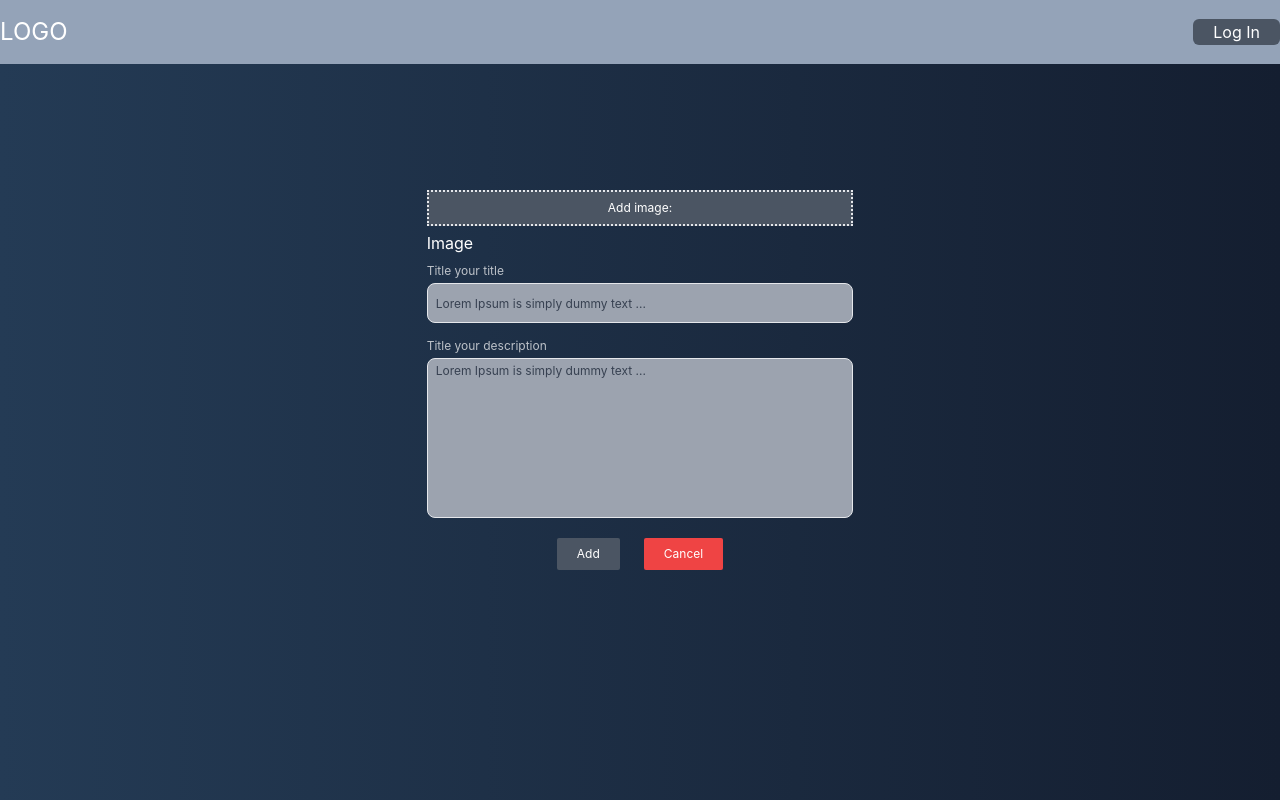
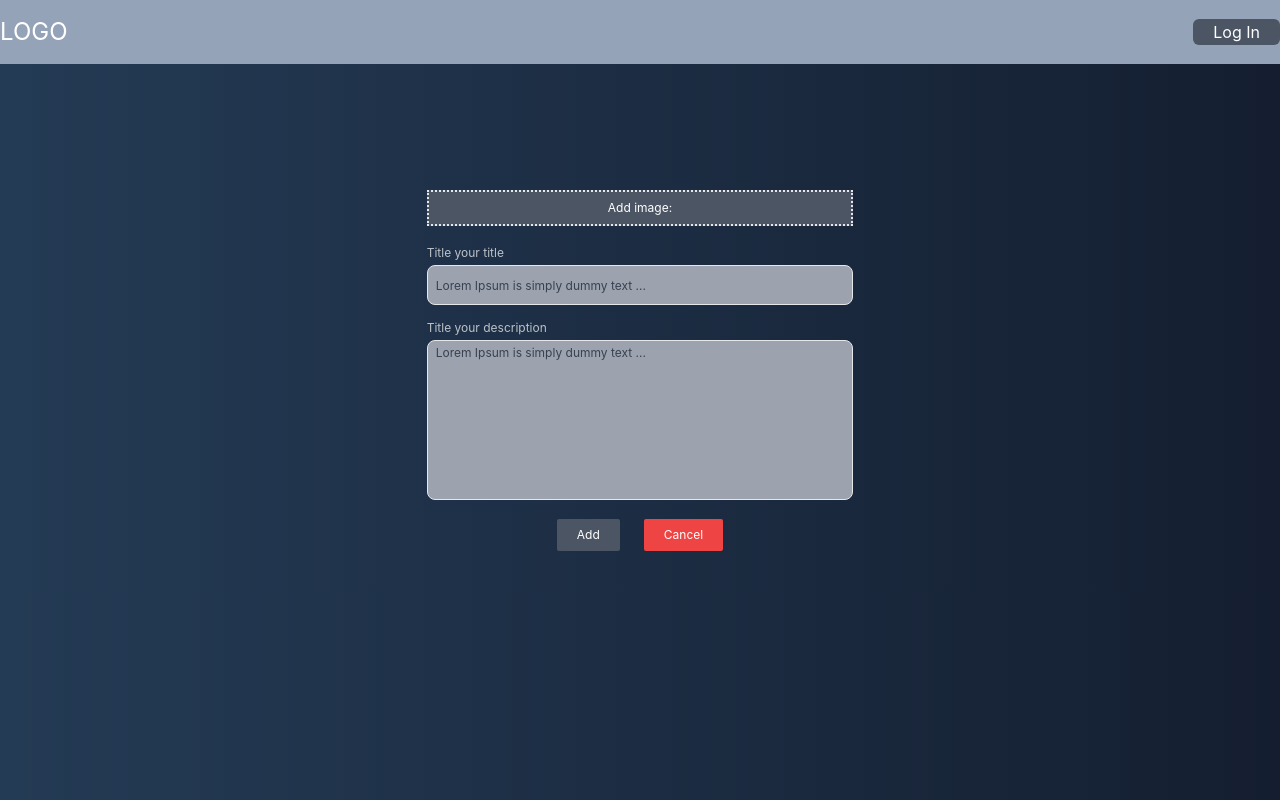
Before and after one commit to macs1756/blog-frontend-mern, a React (Create React App) app: page /add-post in a window 1280 px wide. Built offline with nearby package versions, Linux system fonts and the light colour scheme; no server answers.

Commit message:
add preview for upload image

```diff
--- a/src/Pages/AddPost/index.tsx
+++ b/src/Pages/AddPost/index.tsx
@@ -54,7 +54,13 @@ function AddPost(): JSX.Element {
         className='absolute top-0 left-0 w-full h-full  cursor-pointer  opacity-0' />
       </div>
 
-      <div className='flex object-cover py-2'>Image</div>
+      <div className='flex object-cover py-2'>
+        {
+          image && (
+            <img src={URL.createObjectURL(image)} alt="preview" />
+          )
+        }
+      </div>
 
       <label className='text-xs text-white opacity-70'>Title your title</label>
 
```
